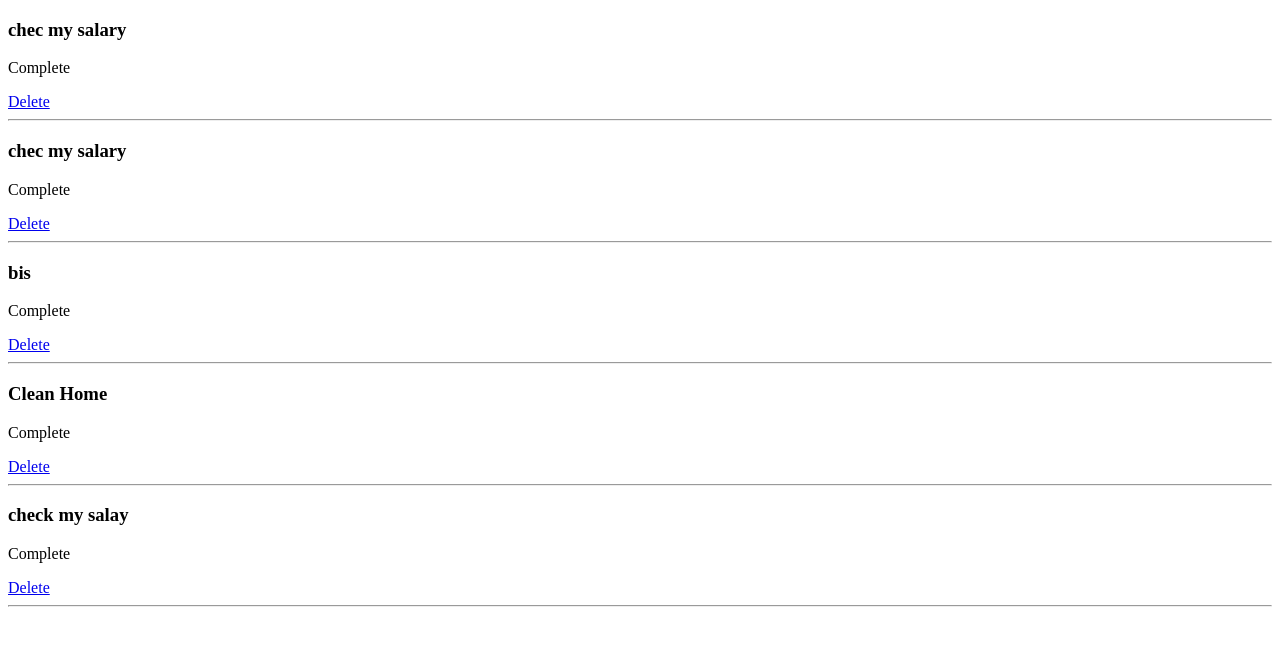
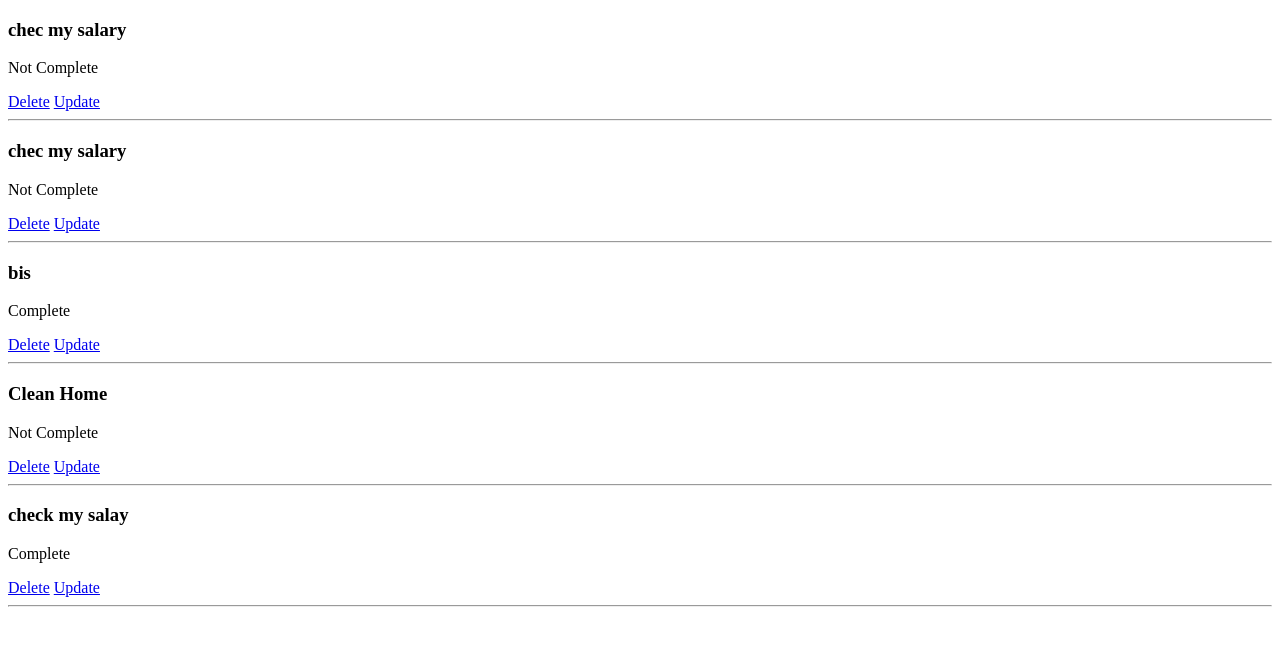
Before and after one commit to AmmirMahdi/TodoApp-Flask, a Flask app: page /todo in a window 1280 px wide. Shown: the top 646 px of the page. Run offline with Flask 2, Linux system fonts and the light colour scheme; data comes from the database, SQL or seed files in the repository; both versions use the stored data as it was after the commit.

Commit message:
add update function

```diff
--- a/project/routes.py
+++ b/project/routes.py
@@ -24,6 +24,14 @@ def todo():
     return render_template('todo.html', todo=todo)
 
 
+@app.route('/update/<int:todo_id>')
+def update(todo_id):
+    todo = Todo.query.filter_by(id=todo_id).first()
+    todo.complete = not todo.complete
+    print('todo update')
+    db.session.commit()
+    return redirect(url_for('todo'))
+
 @app.route('/delete/<int:todo_id>')
 def delete(todo_id):
     todo = Todo.query.filter_by(id=todo_id).first()
--- a/project/templates/todo.html
+++ b/project/templates/todo.html
@@ -8,13 +8,16 @@
 {% for t in todo %}
 
     <h3> {{  t.title  }}</h3>
-    {% if t.status == False %}
+    {% if t.complete == False %}
         <p> Not Complete </p>
     {% else %}
         <p>Complete </p>
     {% endif %}
     </p>
     <a class="ui red button" href="/delete/{{ t.id }}">Delete</a>
+    <a class="ui green button" href="/update/{{ t.id }}">Update</a>
+
+
     <hr>
 
     {% endfor %}
```
Also changed, not shown: project/data.sqlite.
